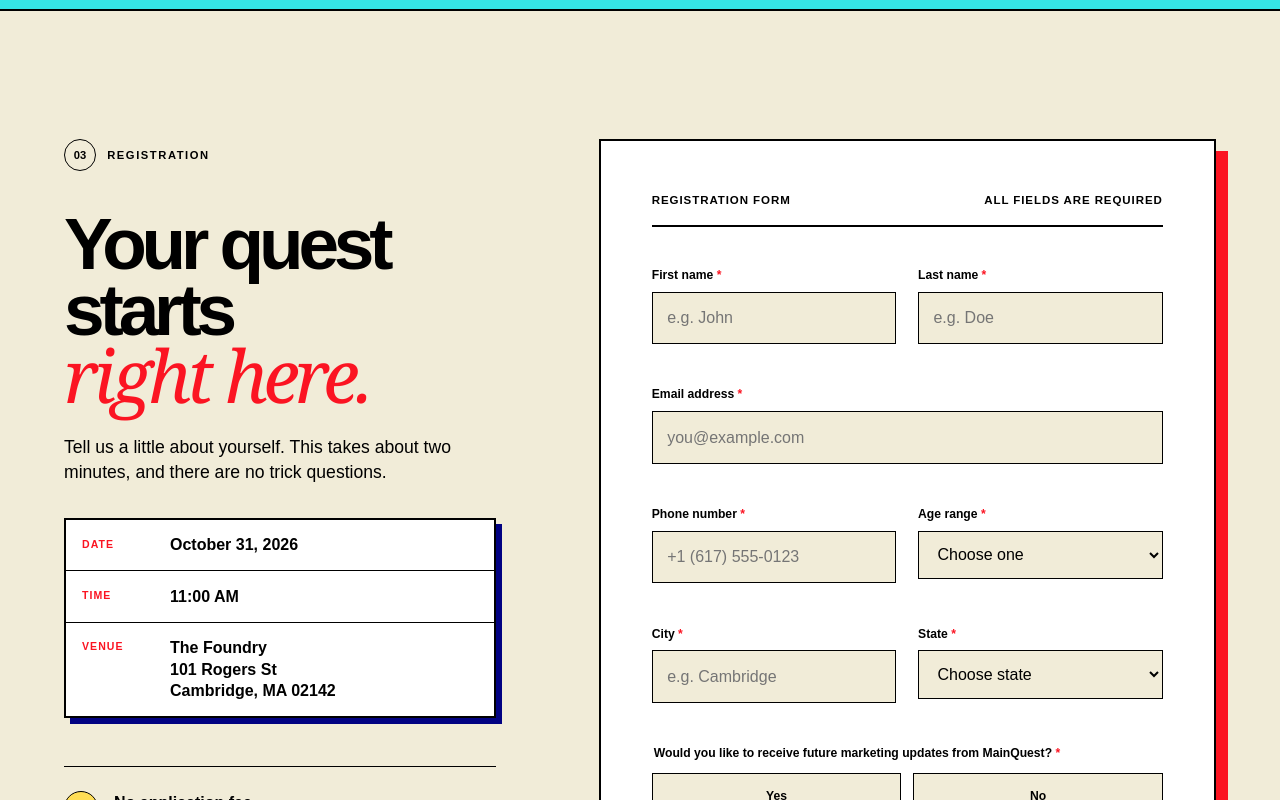
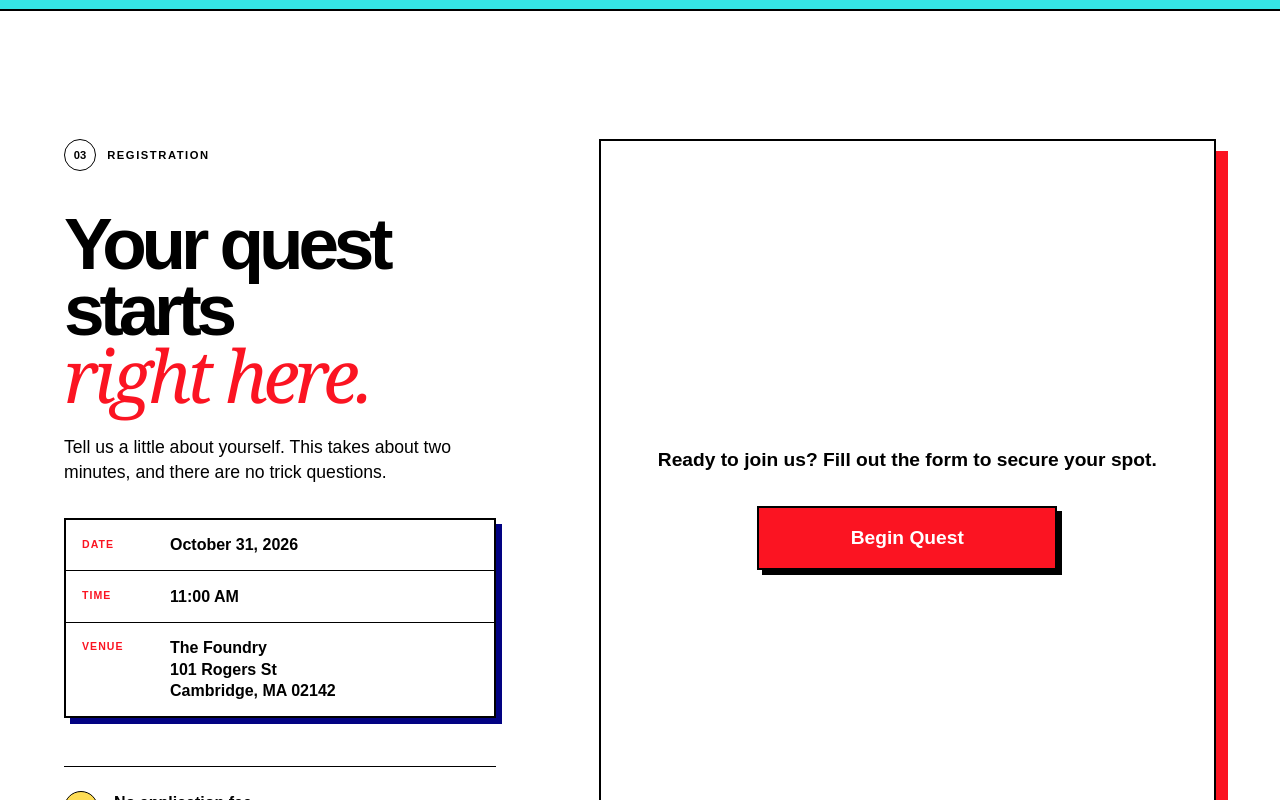
Before and after one commit to eryoungboy/mainquesthq, a Next.js app: page / in a window 1280 px wide. Shown: the part 2480-3280 px from the top of the page. Built offline with nearby package versions, Linux system fonts and the light colour scheme; no server answers.

Commit message:
feat: hide registration form by default and add Begin Quest button, change body bg to white

```diff
--- a/src/app/globals.css
+++ b/src/app/globals.css
@@ -14,7 +14,7 @@
 
 * { box-sizing: border-box; }
 html { scroll-behavior: smooth; }
-body { margin: 0; background: var(--cream); color: var(--black); font-family: Arial, "Helvetica Neue", sans-serif; font-size: 16px; line-height: 1.45; overflow-x: hidden; }
+body { margin: 0; background: var(--white); color: var(--black); font-family: Arial, "Helvetica Neue", sans-serif; font-size: 16px; line-height: 1.45; overflow-x: hidden; }
 a { color: inherit; text-decoration: none; }
 button, input, select, textarea { font: inherit; }
 button, summary, select { cursor: pointer; }
--- a/src/app/page.tsx
+++ b/src/app/page.tsx
@@ -9,6 +9,7 @@ export default function Home() {
   const [charCount, setCharCount] = useState(0);
   const [isSubmitting, setIsSubmitting] = useState(false);
   const [formError, setFormError] = useState("");
+  const [showForm, setShowForm] = useState(false);
 
   useEffect(() => {
     // Reveal animations
@@ -325,7 +326,12 @@ export default function Home() {
           </div>
 
           <div className="form-shell reveal">
-            {!isFormSuccess ? (
+            {!showForm ? (
+              <div style={{ display: "flex", flexDirection: "column", justifyContent: "center", alignItems: "center", height: "100%", padding: "3rem", textAlign: "center" }}>
+                <p style={{ marginBottom: "2rem", fontSize: "1.2rem", fontWeight: 700 }}>Ready to join us? Fill out the form to secure your spot.</p>
+                <button type="button" className="button button-primary" style={{ width: "100%", maxWidth: "300px", fontSize: "1.2rem", padding: "1rem" }} onClick={() => setShowForm(true)}>Begin Quest</button>
+              </div>
+            ) : !isFormSuccess ? (
               <form id="registration-form" noValidate onSubmit={handleSubmit}>
                 <div className="form-progress">
                   <span>Registration form</span>
```
